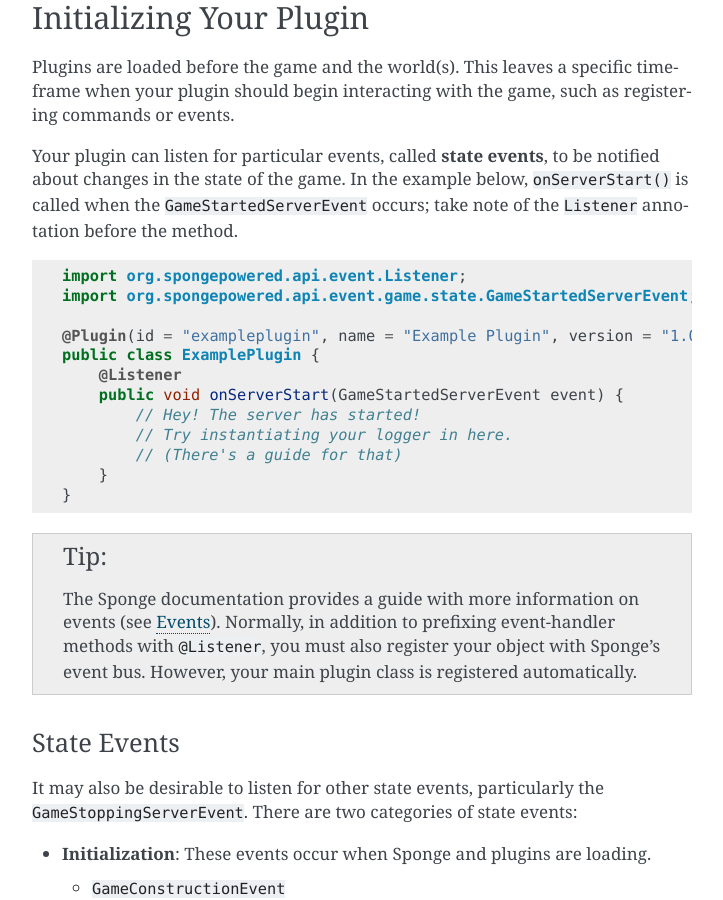
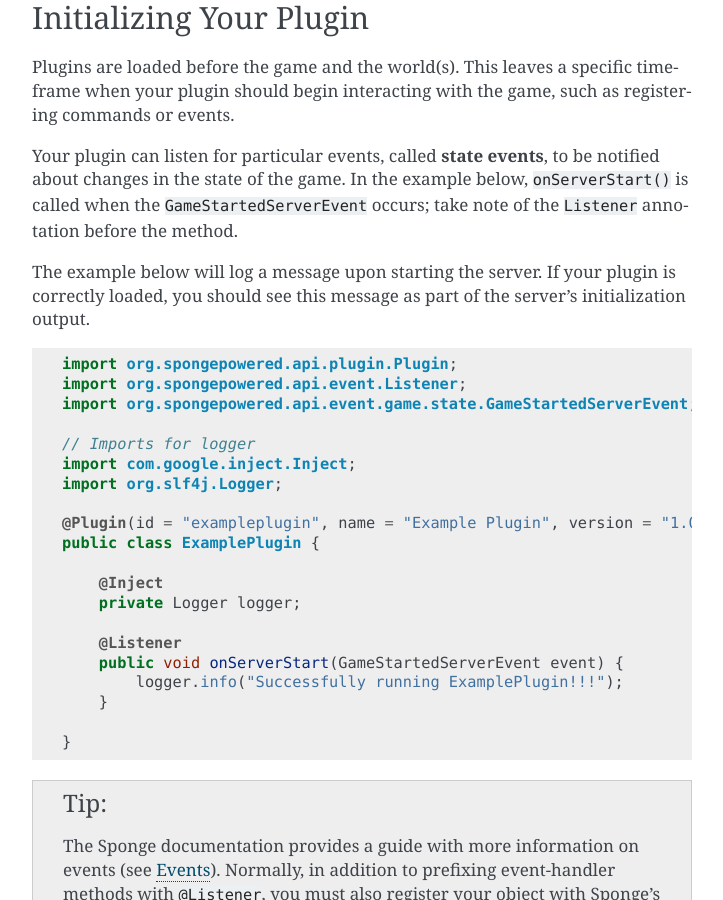
Before and after one commit to SpongePowered/SpongeDocs, a Sphinx documentation site: the page built from source/plugin/plugin-class.rst, in a window 1280 px wide and 900 px high, scrolled down 1173 px. Shown: the whole window, without its empty margins (388-1111 px from the left). Built offline with Sphinx 7.4.7, drawn with Linux system fonts in a browser that asks for light colours; pages that are not in the unit, such as notebooks, are missing from menus; cross-references to code outside the pages are shown as plain code.

Commit message:
Info about getting a log message to appear in a newly created plugin (#724)
* Adding a bit more helpful info about getting a log message to appear in a newly created plugin

* Update plugin-class.rst

change logger.debug to logger.info, so that output comes to console.

* Moving comments out of code and into docs, for better translation

* incorporating pull request feedback

* Fix doublespace

```diff
--- a/source/plugin/plugin-class.rst
+++ b/source/plugin/plugin-class.rst
@@ -64,26 +64,37 @@ Your plugin can listen for particular events, called **state events**, to be not
 game. In the example below, ``onServerStart()`` is called when the :javadoc:`GameStartedServerEvent` occurs; take note
 of the :javadoc:`Listener` annotation before the method.
 
+The example below will log a message upon starting the server. If your plugin is correctly loaded,
+you should see this message as part of the server's initialization output.
+
 .. code-block:: java
 
+    import org.spongepowered.api.plugin.Plugin;
     import org.spongepowered.api.event.Listener;
     import org.spongepowered.api.event.game.state.GameStartedServerEvent;
 
+    // Imports for logger
+    import com.google.inject.Inject;
+    import org.slf4j.Logger;
+
     @Plugin(id = "exampleplugin", name = "Example Plugin", version = "1.0", description = "Example")
     public class ExamplePlugin {
+
+        @Inject
+        private Logger logger;
+
         @Listener
         public void onServerStart(GameStartedServerEvent event) {
-            // Hey! The server has started!
-            // Try instantiating your logger in here.
-            // (There's a guide for that)
+            logger.info("Successfully running ExamplePlugin!!!");
         }
+
     }
 
 .. tip::
 
-    The Sponge documentation provides a guide with more information on events (see :doc:`event/index`). Normally, in addition
-    to prefixing event-handler methods with ``@Listener``, you must also register your object with Sponge's event bus.
-    However, your main plugin class is registered automatically.
+    The Sponge documentation provides a guide with more information on events (see :doc:`event/index`). Normally, in
+    addition to prefixing event-handler methods with ``@Listener``, you must also register your object with Sponge's
+    event bus. However, your main plugin class is registered automatically.
 
 State Events
 ~~~~~~~~~~~~
```
